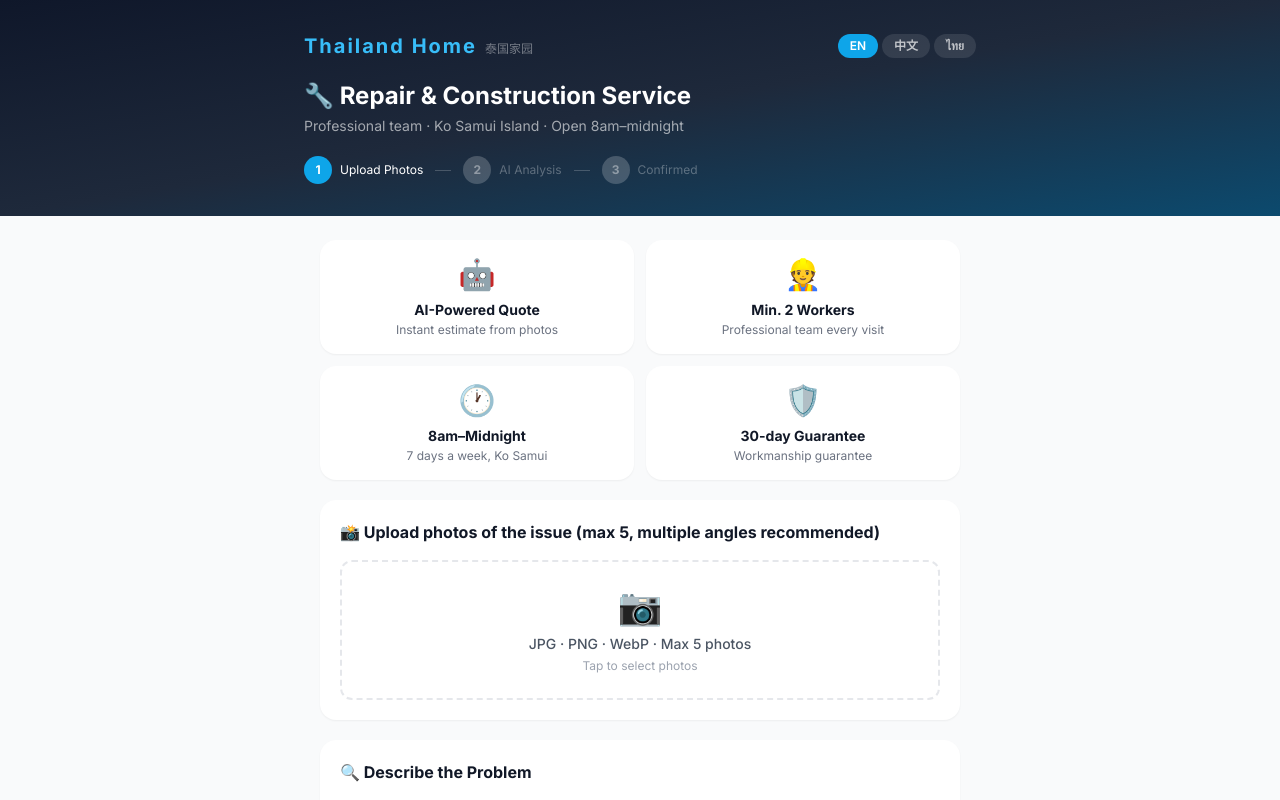
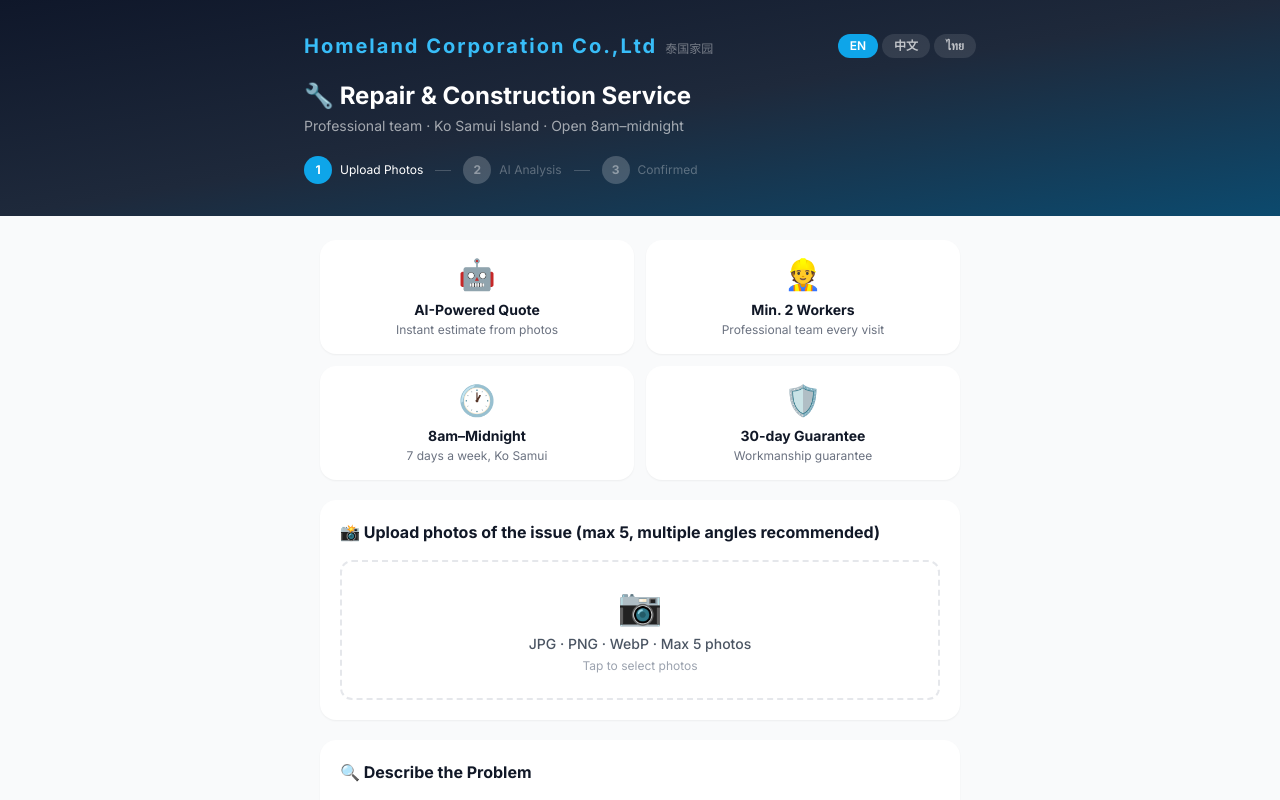
Before and after one commit to 3Xbang/mira, a Next.js app: page /repair in a window 1280 px wide. Shown: the top 800 px of the page. Built offline with nearby package versions, Linux system fonts and the light colour scheme.

Commit message:
更新公司名：Homeland Corporation Co.,Ltd

```diff
--- a/app/repair/page.tsx
+++ b/app/repair/page.tsx
@@ -10,8 +10,8 @@ import RepairDescriptionForm from '@/components/repair/RepairDescriptionForm'
 
 const COMPANY = {
   nameZh: '泰国家园',
-  nameEn: 'Thailand Home',
-  nameTh: 'ไทยโฮม',
+  nameEn: 'Homeland Corporation Co.,Ltd',
+  nameTh: 'โฮมแลนด์ คอร์ปอเรชั่น',
   wa1: '66835234777',
   line: '0835234777',
   area: { en: 'Ko Samui Island', zh: '苏梅岛全岛', th: 'เกาะสมุย ทั้งเกาะ' },
```
